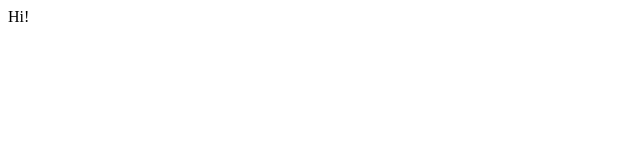
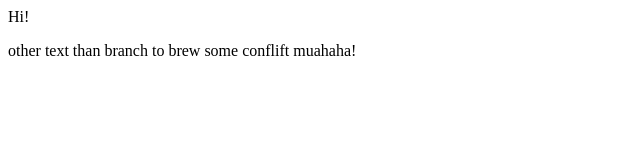
Before and after one commit to Atharva5720/Demopository, a plain HTML site: page index.html in a window 1280 px wide. Shown: the whole page, without its empty margins (0-640 px from the left). Drawn offline with Linux system fonts and the light colour scheme.

Commit message:
HTML file changes

```diff
--- a/index.html
+++ b/index.html
@@ -1 +1,2 @@
 <div>Hi!</div>
+<p>other text than branch to brew some conflift muahaha!</p>
```
